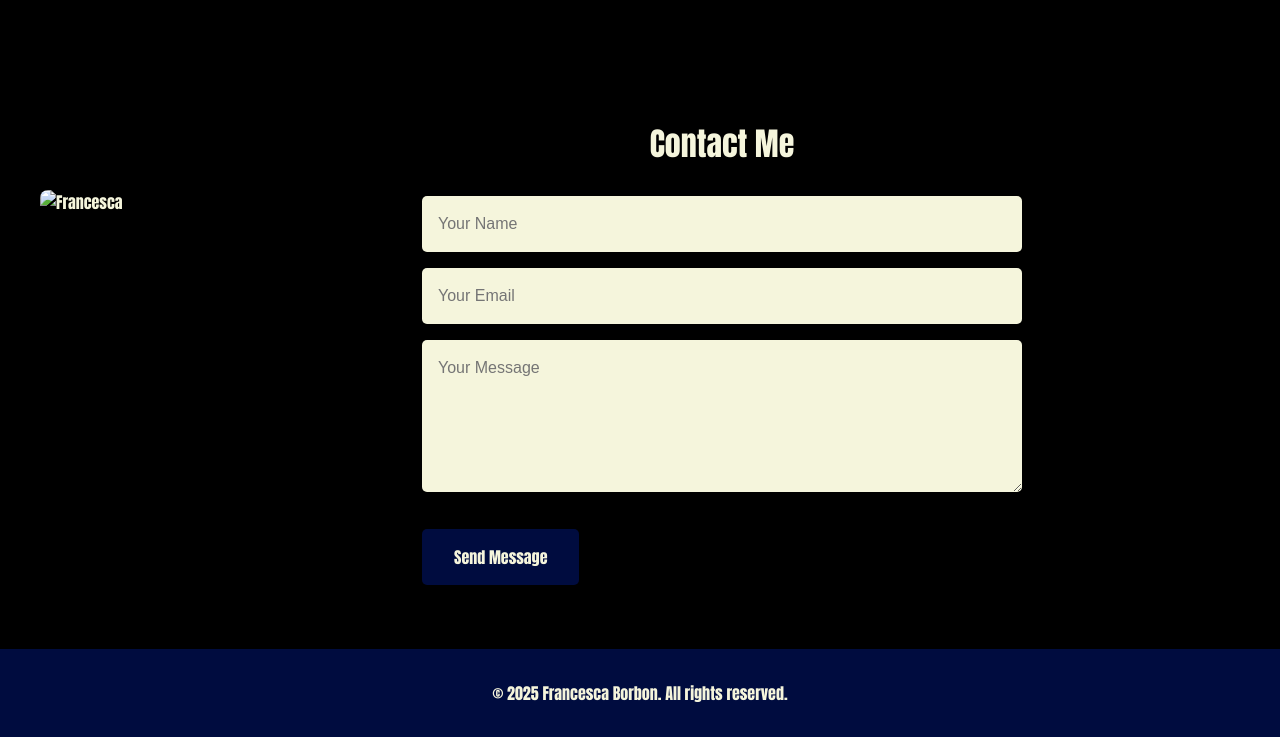
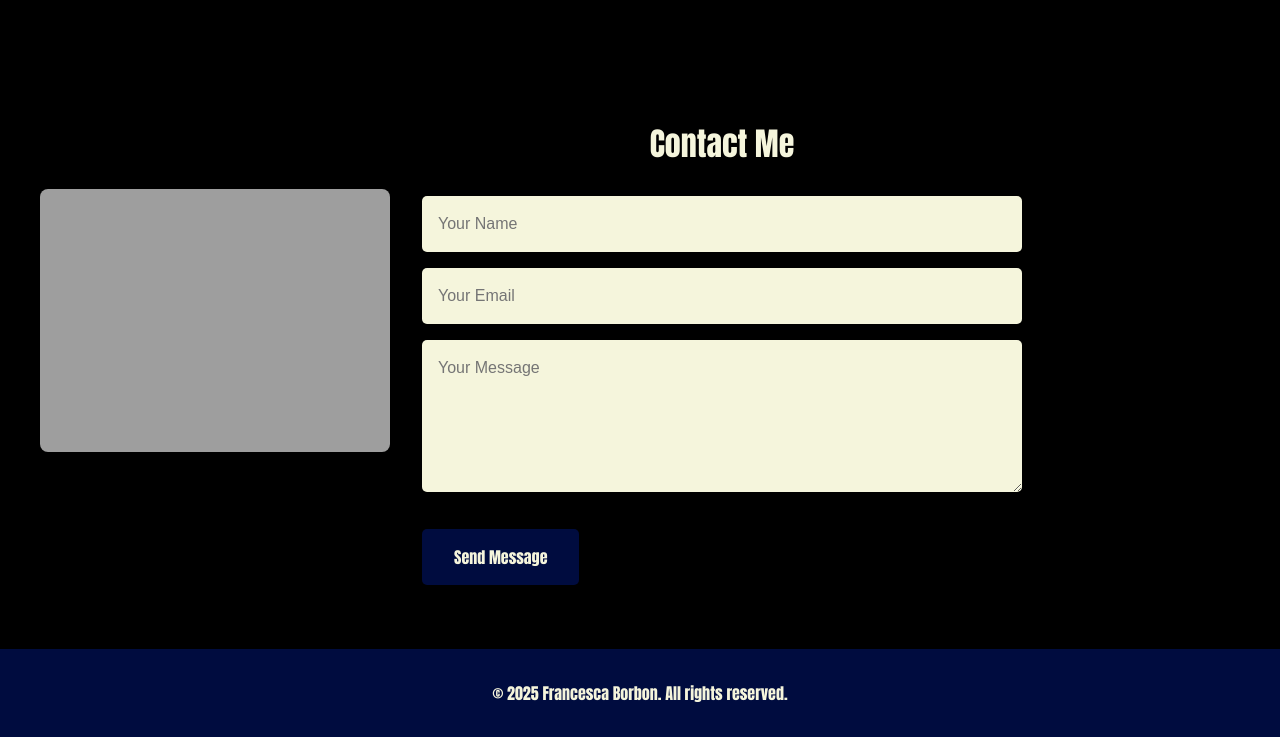
Before and after one commit to borbonfrancesca/ncp3106-borbon, a plain HTML site: page index.html in a window 1280 px wide. Shown: the part 4949-5686 px from the top of the page. Drawn offline with nearby package versions, Linux system fonts and the light colour scheme; the site is published under a folder, as on GitHub Pages, so addresses that start at the root find nothing; files whose address does not match are found by name.

Commit message:
Update index.html

```diff
--- a/index.html
+++ b/index.html
@@ -1370,7 +1370,7 @@
 
       <!-- 📸 Left Side: Photo -->
       <div class="contact-photo">
-        <img src="/images/picme3.png" alt="Francesca" />
+        <img src="images/picme3.png" alt="Francesca" />
       </div>
 
       <!-- 📬 Right Side: Contact Form -->
```
